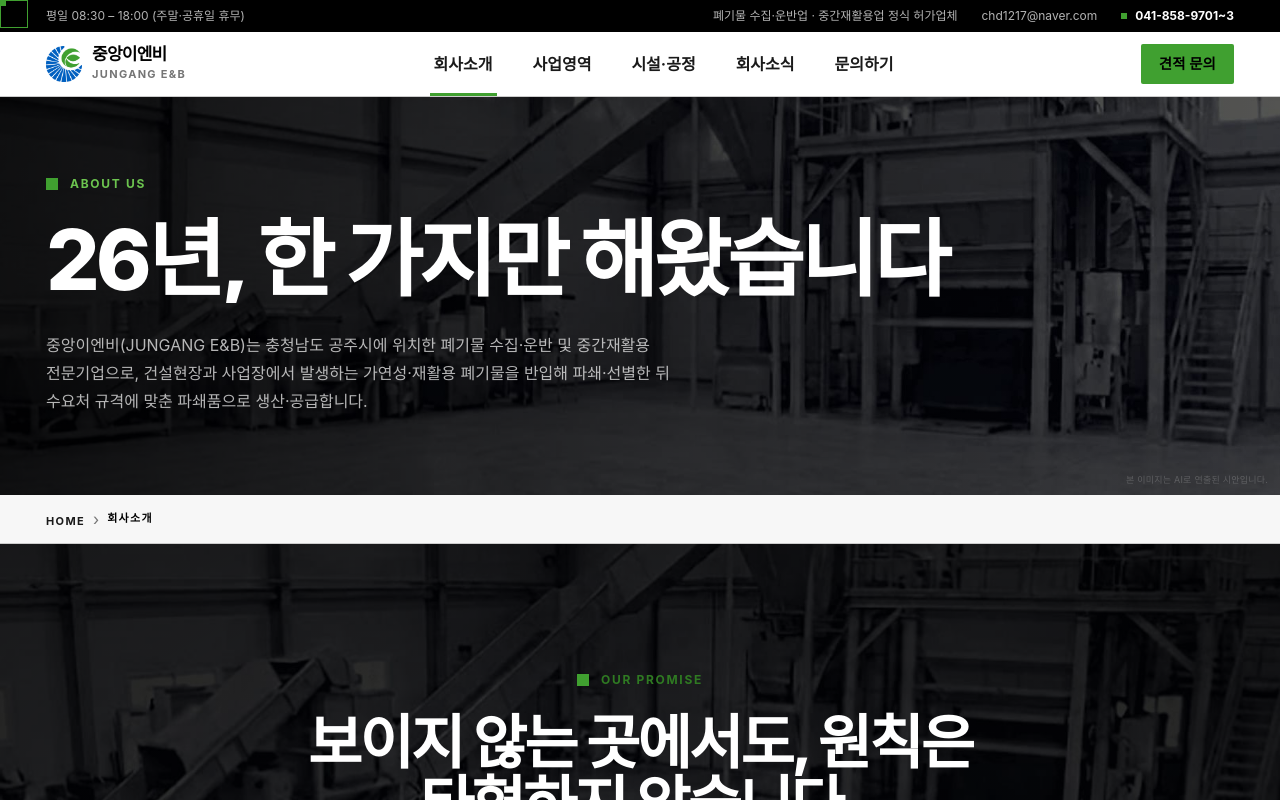
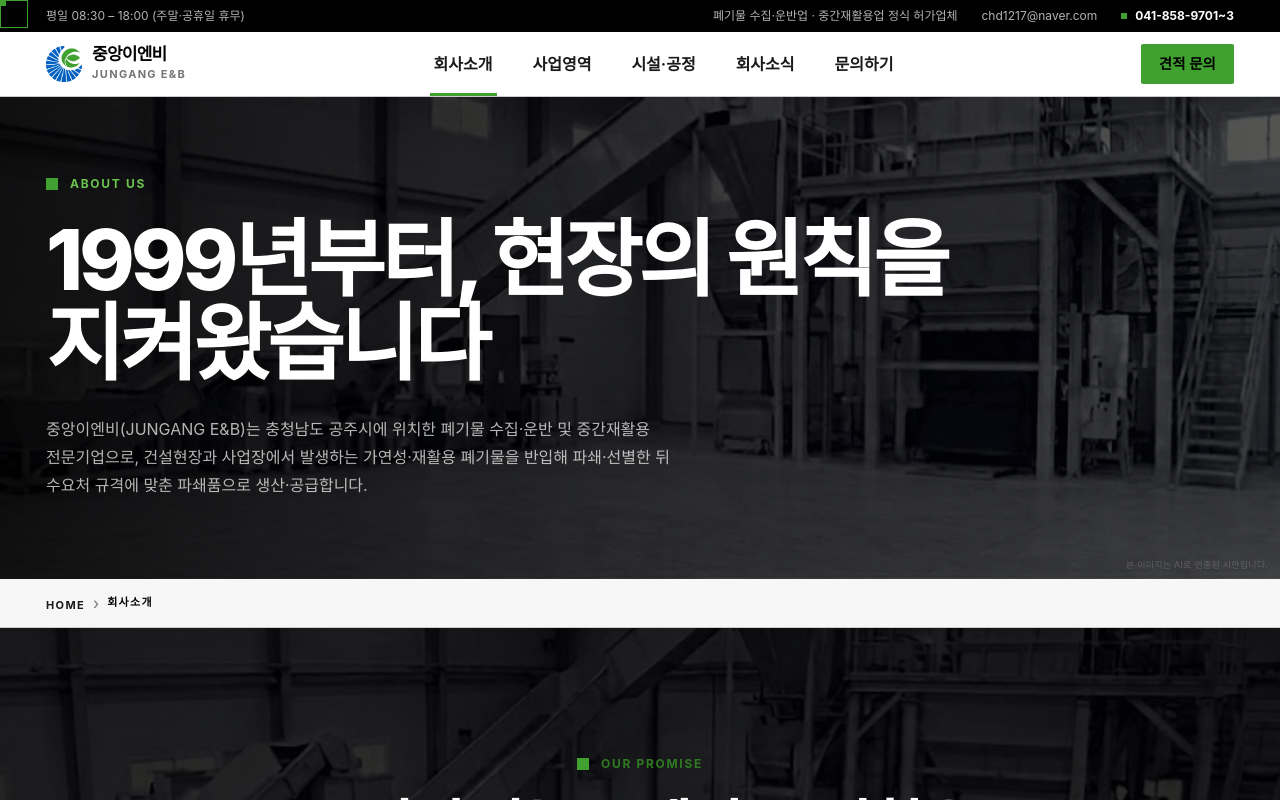
Before and after one commit to chd1217/jongang-enb, a Next.js app: page /about in a window 1280 px wide. Shown: the top 800 px of the page. Built offline with nearby package versions, Linux system fonts and the light colour scheme; a web font is replaced by a local one.

Commit message:
회사소개 연혁 문구와 시설 선별 공정 설명 개선

```diff
--- a/app/(site)/about/page.tsx
+++ b/app/(site)/about/page.tsx
@@ -17,7 +17,7 @@ export default function AboutPage() {
 
       <PageHero
         eyebrow="About us"
-        title="26년, 한 가지만 해왔습니다"
+        title="1999년부터, 현장의 원칙을 지켜왔습니다"
         desc="중앙이엔비(JUNGANG E&B)는 충청남도 공주시에 위치한 폐기물 수집·운반 및 중간재활용 전문기업으로, 건설현장과 사업장에서 발생하는 가연성·재활용 폐기물을 반입해 파쇄·선별한 뒤 수요처 규격에 맞춘 파쇄품으로 생산·공급합니다."
         crumbs={[{ label: "회사소개", href: "/about" }]}
         bgImage="/about/hero-facility.jpg"
--- a/app/(site)/equipment/page.tsx
+++ b/app/(site)/equipment/page.tsx
@@ -25,7 +25,7 @@ export default function EquipmentPage() {
       <PageHero
         eyebrow="Facility"
         title="안정적 처리를 뒷받침하는 자체 설비"
-        desc="대형 산업용 파쇄기와 정밀 선별 설비를 운영합니다. 반입부터 출하까지 자체 시설에서 처리합니다."
+        desc="대형 산업용 파쇄 설비와 단계별 선별 공정으로 품질을 관리합니다. 반입부터 출하까지 자체 시설에서 처리합니다."
         crumbs={[{ label: "보유 시설·장비", href: "/equipment" }]}
         bgImage="/about/hero-equipment.jpg"
       />
```
